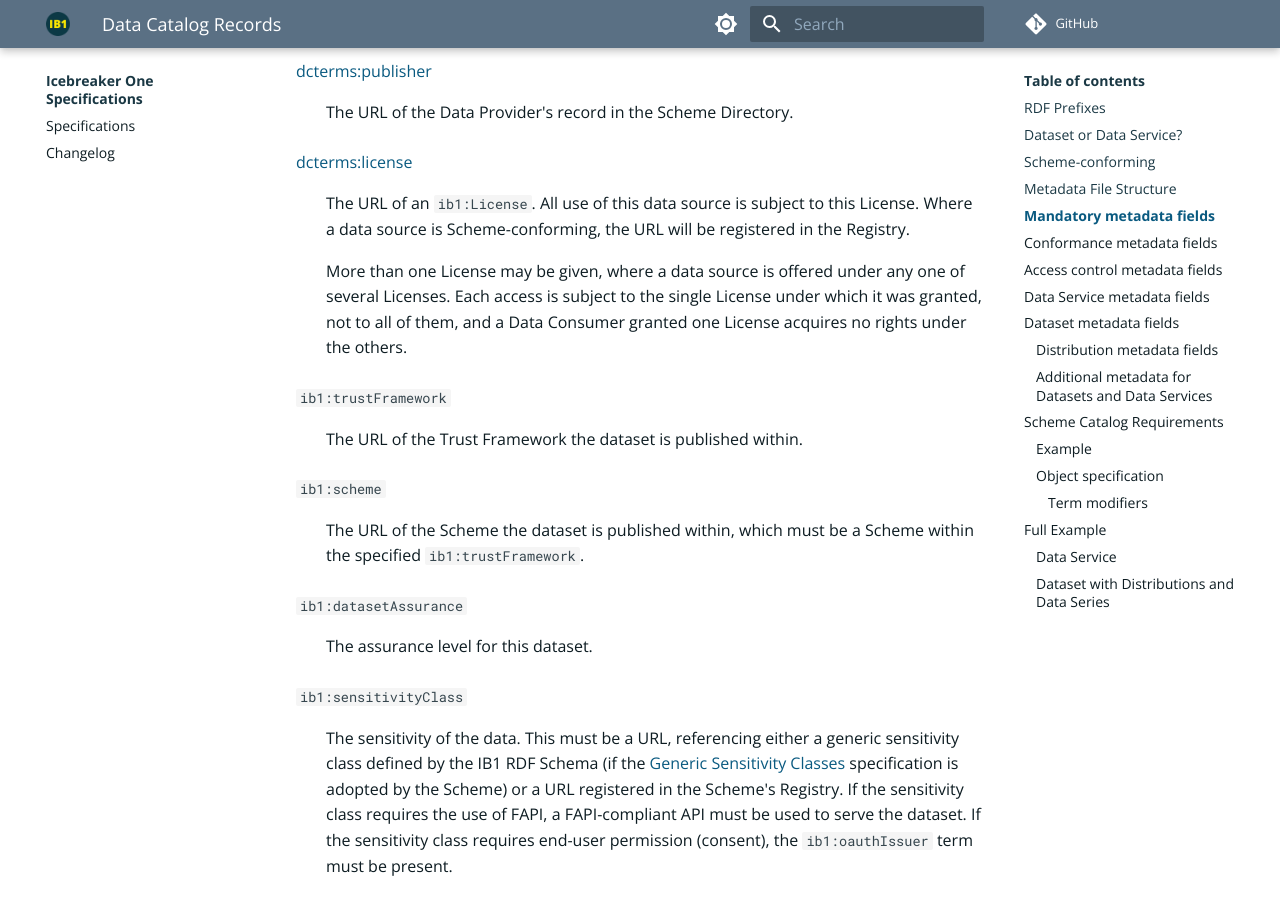
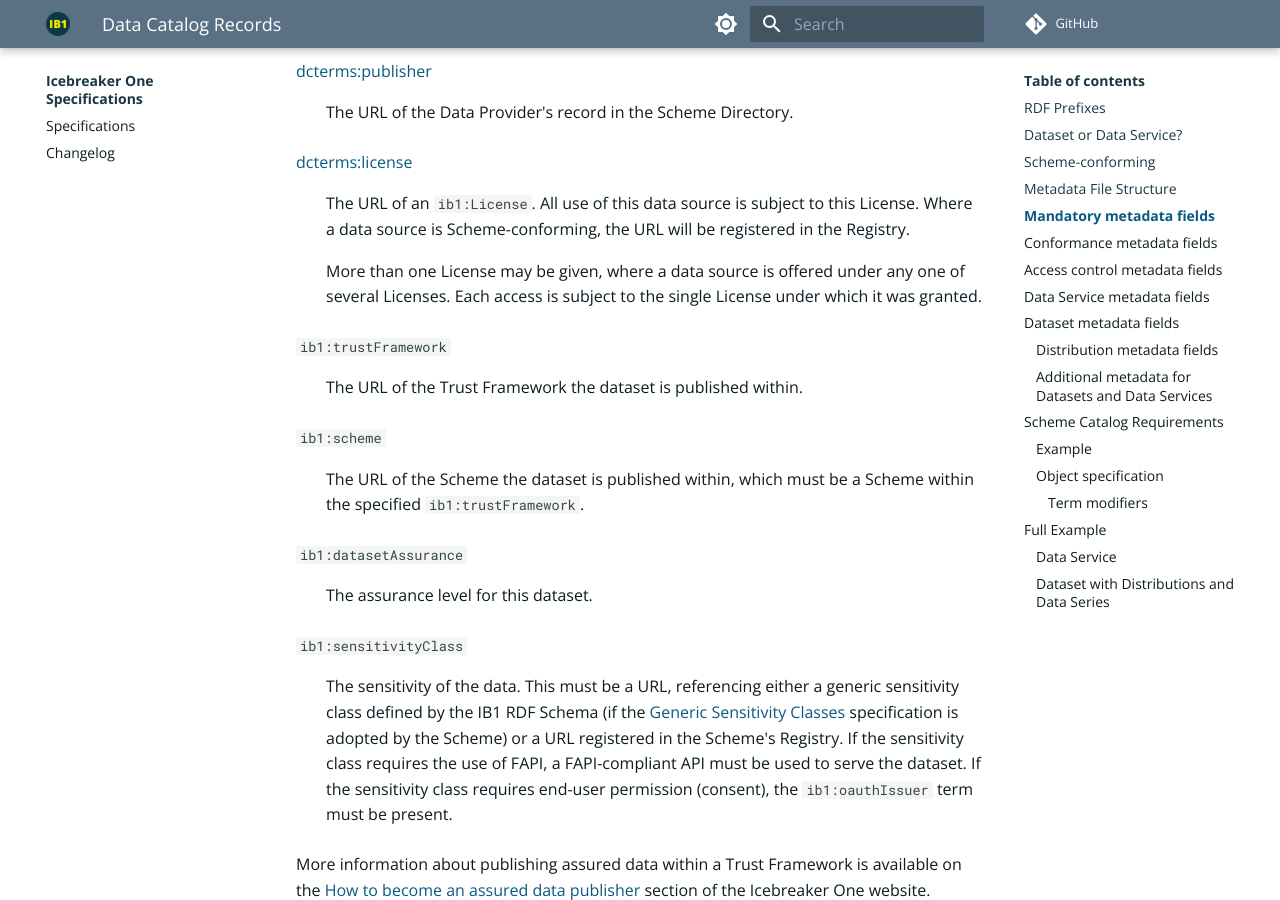
Before and after one commit to icebreakerone/ib1-technical-specifications, an MkDocs documentation site: the page built from docs/data-catalog-records/1.0.md, in a window 1280 px wide and 900 px high, scrolled down 2353 px. Built offline with MkDocs 1.6.1 and Material for MkDocs 9.7.7, drawn with Linux system fonts in a browser that asks for light colours; comment, search, counter and statistics services are not loaded.

Commit message:
Trim the licence cardinality wording
"Each access is subject to the single License under which it was granted"
already fixes which License governs, and the definition's first sentence
already says all use of the data source is subject to that License. Saying a
Data Consumer acquires no rights under the others repeated it with a different
subject, and guarded against a reading nothing suggests, that alternative
Licenses accumulate.

Dropped "not to all of them" for the same reason. 48 words to 31, which sits
with the existing definition rather than doubling it.

```diff
--- a/docs/data-catalog-records/1.0.md
+++ b/docs/data-catalog-records/1.0.md
@@ -74,7 +74,7 @@ The following fields must be included in every DCAT object. Metadata will be vis
 [dcterms:license](https://www.dublincore.org/specifications/dublin-core/dcmi-terms/#license)
 : The URL of an `ib1:License`. All use of this data source is subject to this License. Where a data source is Scheme-conforming, the URL will be registered in the Registry.
 
-    More than one License may be given, where a data source is offered under any one of several Licenses. Each access is subject to the single License under which it was granted, not to all of them, and a Data Consumer granted one License acquires no rights under the others.
+    More than one License may be given, where a data source is offered under any one of several Licenses. Each access is subject to the single License under which it was granted.
 
 `ib1:trustFramework`
 : The URL of the Trust Framework the dataset is published within.
```
